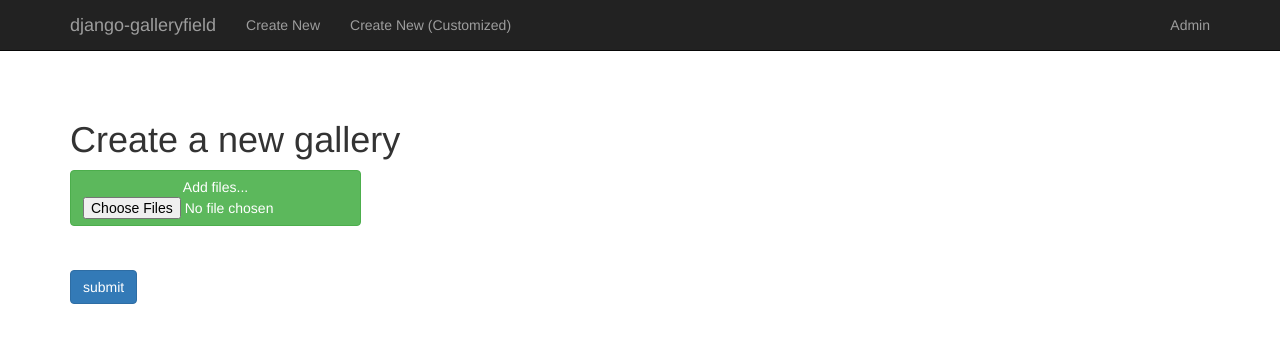
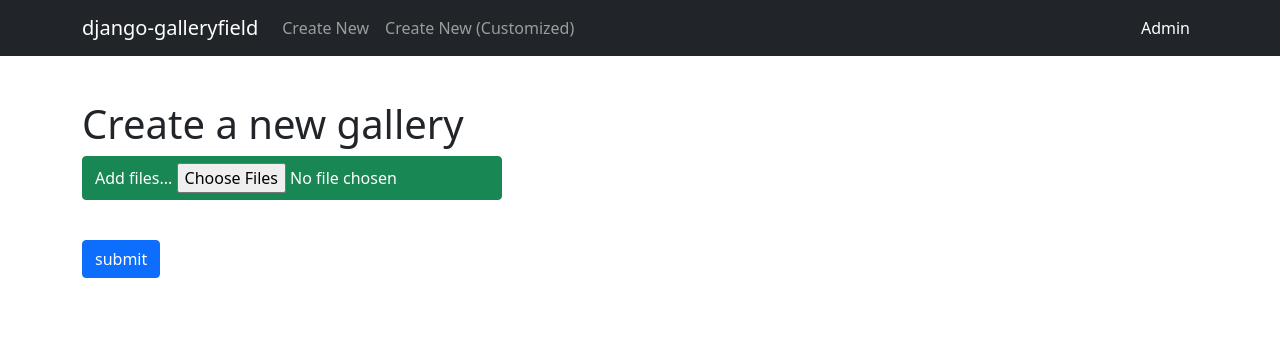
Before and after one commit to dzhuang/django-galleryfield, a Django app: page / in a window 1280 px wide. Shown: the top 343 px of the page. Run offline with Django 3.2, Linux system fonts and the light colour scheme; the visitor is signed in with stand-in values (Sample User, id 1); some libraries are stand-ins or nearby versions.

Commit message:
Allow demo using different bootstrap_version in settings.py

```diff
--- a/demo/settings.py
+++ b/demo/settings.py
@@ -65,6 +65,9 @@ TEMPLATES = [
                 'django.template.context_processors.request',
                 'django.contrib.auth.context_processors.auth',
                 'django.contrib.messages.context_processors.messages',
+
+                # We use this context processor to add static context
+                'demo.utils.static_context_processor',
             ],
         },
     },
@@ -141,7 +144,8 @@ SENDFILE_BACKEND = "django_sendfile.backends.development"
 SENDFILE_ROOT = BASE_DIR / 'protected'
 
 DJANGO_GALLERY_FIELD_CONFIG = {
-    # "bootstrap_version": 3
+    # You may change the value to 4 or 5 to see the results
+    "bootstrap_version": 5,
     # "assets": {
     #     "bootstrap_css": "https://cdnjs.cloudflare.com/ajax/libs/"
     #                      "twitter-bootstrap/3.4.1/css/bootstrap.min.css",
--- a/demo/templates/base.html
+++ b/demo/templates/base.html
@@ -7,9 +7,9 @@
   <meta name="viewport" content="width=device-width, initial-scale=1.0" charset="utf-8">
 
   {% block header %}
-        <link rel="stylesheet" href="https://cdnjs.cloudflare.com/ajax/libs/twitter-bootstrap/3.4.1/css/bootstrap.css" integrity="sha512-mG7Xo6XLlQ13JGPQLgLxI7bz8QlErrsE9rYQDRgF+6AlQHm9Tn5bh/vaIKxBmM9mULPC6yizAhEmKyGgNHCIvg==" crossorigin="anonymous" referrerpolicy="no-referrer" />
-        <script src="https://cdnjs.cloudflare.com/ajax/libs/jquery/3.6.0/jquery.min.js" integrity="sha512-894YE6QWD5I59HgZOGReFYm4dnWc1Qt5NtvYSaNcOP+u1T9qYdvdihz0PPSiiqn/+/3e7Jo4EaG7TubfWGUrMQ==" crossorigin="anonymous" referrerpolicy="no-referrer"></script>
-        <script src="https://cdnjs.cloudflare.com/ajax/libs/twitter-bootstrap/3.4.1/js/bootstrap.min.js" integrity="sha512-oBTprMeNEKCnqfuqKd6sbvFzmFQtlXS3e0C/RGFV0hD6QzhHV+ODfaQbAlmY6/q0ubbwlAM/nCJjkrgA3waLzg==" crossorigin="anonymous" referrerpolicy="no-referrer"></script>
+    <link rel="stylesheet" href="{{ bootstrap_css_location }}"/>
+    <script src="{{ jquery_location }}"></script>
+    <script src="{{ bootstrap_js_location }}"></script>
     <style>
         body {
             padding-top: 100px;
@@ -18,10 +18,10 @@
   {% endblock %}
 
 </head>
-
 <body>
 
-
+{% if bootstrap_version == 3 %}
+  {# navbar for bootstrap 3 #}
   <div class="navbar navbar-inverse navbar-fixed-top" role="navigation">
     <div class="container">
       <div class="navbar-header">
@@ -29,21 +29,21 @@
       </div>
       <div class="navbar-collapse collapse">
         <ul class="nav navbar-nav">
-                <li><a  href="/">{% trans "Create New" %}</a></li>
+          <li><a href="/">{% trans "Create New" %}</a></li>
         </ul>
 
         <ul class="nav navbar-nav">
-                <li><a  href="/custom">{% trans "Create New (Customized)" %}</a></li>
+          <li><a href="/custom">{% trans "Create New (Customized)" %}</a></li>
         </ul>
 
         {% if update_view_url %}
           <ul class="nav navbar-nav">
-                <li><a  href="{{ update_view_url }}">{% trans "Update" %}</a></li>
+            <li><a href="{{ update_view_url }}">{% trans "Update" %}</a></li>
           </ul>
         {% endif %}
         {% if detail_view_url %}
           <ul class="nav navbar-nav">
-                <li><a  href="{{ detail_view_url }}">{% trans "Detail" %}</a></li>
+            <li><a href="{{ detail_view_url }}">{% trans "Detail" %}</a></li>
           </ul>
         {% endif %}
         <ul class="nav navbar-nav navbar-right">
@@ -58,6 +58,43 @@
       </div>
     </div>
   </div>
+{% else %}
+  {# navbar for bootstrap 4 and 5 #}
+  <nav class="navbar navbar-expand-lg navbar-dark bg-dark fixed-top">
+    <div class="container">
+      <a class="navbar-brand" href="https://github.com/dzhuang/django-galleryfield"
+         target="_blank">django-galleryfield</a>
+      <button class="navbar-toggler" type="button" data-toggle="collapse"
+              data-target="#navbarNavAltMarkup,#navbarNavAltAdmin"
+              aria-controls="navbarNavAltMarkup" aria-expanded="false" aria-label="Toggle navigation">
+        <span class="navbar-toggler-icon"></span>
+      </button>
+      <div class="collapse navbar-collapse" id="navbarNavAltMarkup">
+        <div class="navbar-nav">
+          <a class="nav-item nav-link" href="/">{% trans "Create New" %}</a>
+          <a class="nav-item nav-link" href="/custom">{% trans "Create New (Customized)" %}</a>
+          {% if update_view_url %}
+            <a class="nav-item nav-link" href="{{ update_view_url }}">{% trans "Update" %}</a>
+          {% endif %}
+          {% if detail_view_url %}
+            <a class="nav-item nav-link" href="{{ detail_view_url }}">{% trans "Detail" %}</a>
+          {% endif %}
+        </div>
+      </div>
+      <div class="collapse navbar-collapse justify-content-end" id="navbarNavAltAdmin">
+        <div class="navbar-nav">
+          <a class="nav-item nav-link" href="{% url 'admin:index' %}" target="_blank" style="color: #fff;">
+            {% if not user.is_authenticated %}
+              {% trans "Sign in" %}
+            {% else %}
+              {% trans "Admin" %}
+            {% endif %}
+          </a>
+        </div>
+      </div>
+    </div>
+  </nav>
+{% endif %}
 
 <div class="container">
   {% if form_description %}<h1>{{ form_description }}</h1>{% endif %}
--- /dev/null
+++ b/demo/utils.py
@@ -0,0 +1,10 @@
+from galleryfield import conf
+
+
+def static_context_processor(request):
+    return {
+        "jquery_location": conf.JQUERY_LOCATION,
+        "bootstrap_css_location": conf.BOOTSTRAP_CSS_LOCATION,
+        "bootstrap_js_location": conf.BOOTSTRAP_JS_LOCATION,
+        "bootstrap_version": conf.BOOTSTRAP_VERSION
+    }
```
Also changed, not shown: tests/settings.py (+1 -0 lines). Lines whose indentation alone changed are shown as unchanged.
